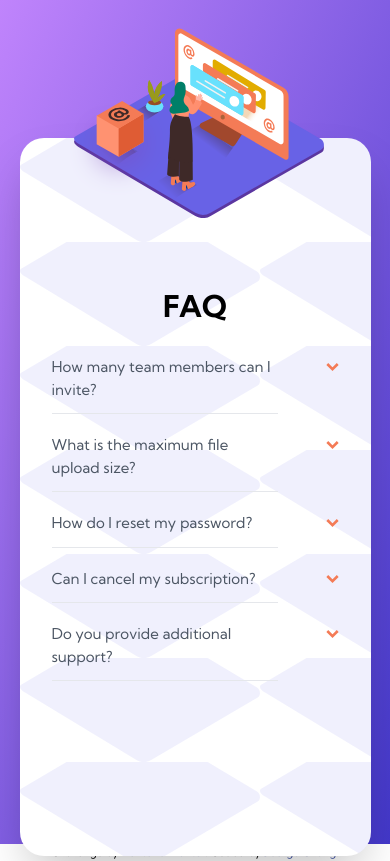
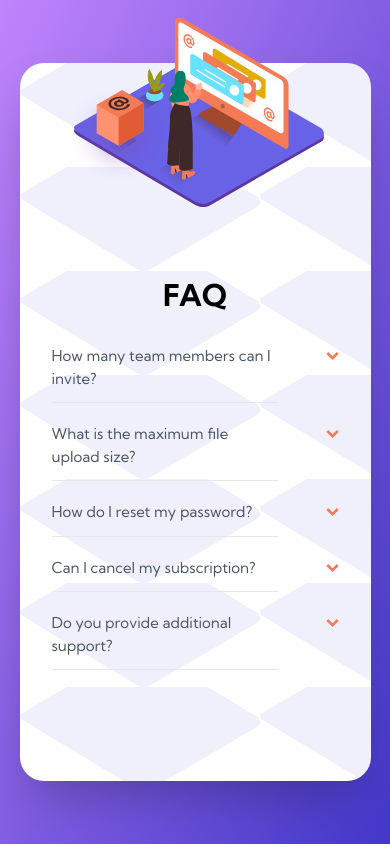
Before and after one commit to xsova113/faq-accordion, a React (Vite) app: page / in a window 390 px wide. Built offline with nearby package versions, Linux system fonts and the light colour scheme.

Commit message:
modify mobile view layout

```diff
--- a/src/App.tsx
+++ b/src/App.tsx
@@ -59,7 +59,7 @@ function App() {
 
   return (
     <div className="w-screen h-screen bg-gradient-to-tl from-indigo-700 to-purple-400 flex justify-center items-center relative">
-      <div className="bg-[url('/images/bg-pattern-mobile.svg')] sm:bg-[url('/images/bg-pattern-desktop.svg')] md:h-[70%] sm:h-[80%] sm:max-w-[700px] h-[85%] w-[90%] bg-white flex flex-col sm:flex-row sm:mt-0 mt-[150px] rounded-3xl shadow-2xl sm:overflow-hidden">
+      <div className="bg-[url('/images/bg-pattern-mobile.svg')] sm:bg-[url('/images/bg-pattern-desktop.svg')] md:h-[70%] sm:h-[80%] sm:max-w-[700px] h-[85%] w-[90%] bg-white flex flex-col sm:flex-row sm:mt-0 py-16 rounded-3xl shadow-2xl sm:overflow-hidden">
         <div className="flex items-center mx-auto sm:ml-11">
           <img
             src="/images/illustration-woman-online-desktop.svg"
--- a/src/main.tsx
+++ b/src/main.tsx
@@ -7,6 +7,6 @@ import Footer from './components/Footer.tsx'
 ReactDOM.createRoot(document.getElementById('root') as HTMLElement).render(
   <React.StrictMode>
     <App />
-    <Footer />
+    {/* <Footer /> */}
   </React.StrictMode>,
 )
```
